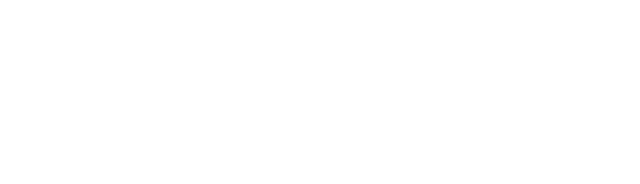
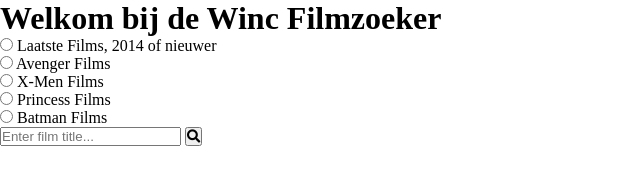
Before and after one commit to NTielman/Movie_Finder, a plain HTML site: page index.html in a window 1280 px wide. Shown: the whole page, without its empty margins (0-640 px from the left). Drawn offline with Linux system fonts and the light colour scheme.

Commit message:
html structuur ingevuld

```diff
--- a/index.html
+++ b/index.html
@@ -5,11 +5,48 @@
     <meta charset="UTF-8">
     <meta name="viewport" content="width=device-width, initial-scale=1.0">
     <link rel="stylesheet" href="style.css">
+    <link rel="stylesheet" href="https://pro.fontawesome.com/releases/v5.10.1/css/all.css">
+    <script defer src="script.js"></script>
     <title>Movie Database</title>
 </head>
 
 <body>
-
+    <header class="header">
+        <h1 class="header__title">Welkom bij de Winc Filmzoeker</h1>
+    </header>
+    <nav>
+        <ul id="filters_menu">
+            <li class="filters_menu__item filters_menu__item--new"><input type="radio" name="movie_filter" id="new"
+                    value="new"><label for="new">
+                    Laatste Films, 2014 of nieuwer
+                </label></li>
+            <li class="filters_menu__item filters_menu__item--avenger"><input type="radio" name="movie_filter"
+                    id="avenger" value="avenger"><label for="avenger">
+                    Avenger Films
+                </label></li>
+            <li class="filters_menu__item filters_menu__item--xmen"><input type="radio" name="movie_filter" id="xmen"
+                    value="xmen"><label for="xmen">
+                    X-Men Films
+                </label></li>
+            <li class="filters_menu__item filters_menu__item--princess"><input type="radio" name="movie_filter"
+                    id="princess" value="princess"><label for="princess">
+                    Princess Films
+                </label></li>
+            <li class="filters_menu__item filters_menu__item--batman"><input type="radio" name="movie_filter"
+                    id="batman" value="batman"><label for="batman">
+                    Batman Films
+                </label></li>
+        </ul>
+    </nav>
+    <main>
+        <div class="filtered_movies">
+            <ul id="filtered_movies__list"></ul>
+        </div>
+    </main>
+    <footer class="footer">
+        <input class="footer__search_bar" type="search" name="search" placeholder="Enter film title...">
+        <button type="submit" class="footer__search_button"><i class="fa fa-search"></i></button>
+    </footer>
 </body>
 
 </html>
```
